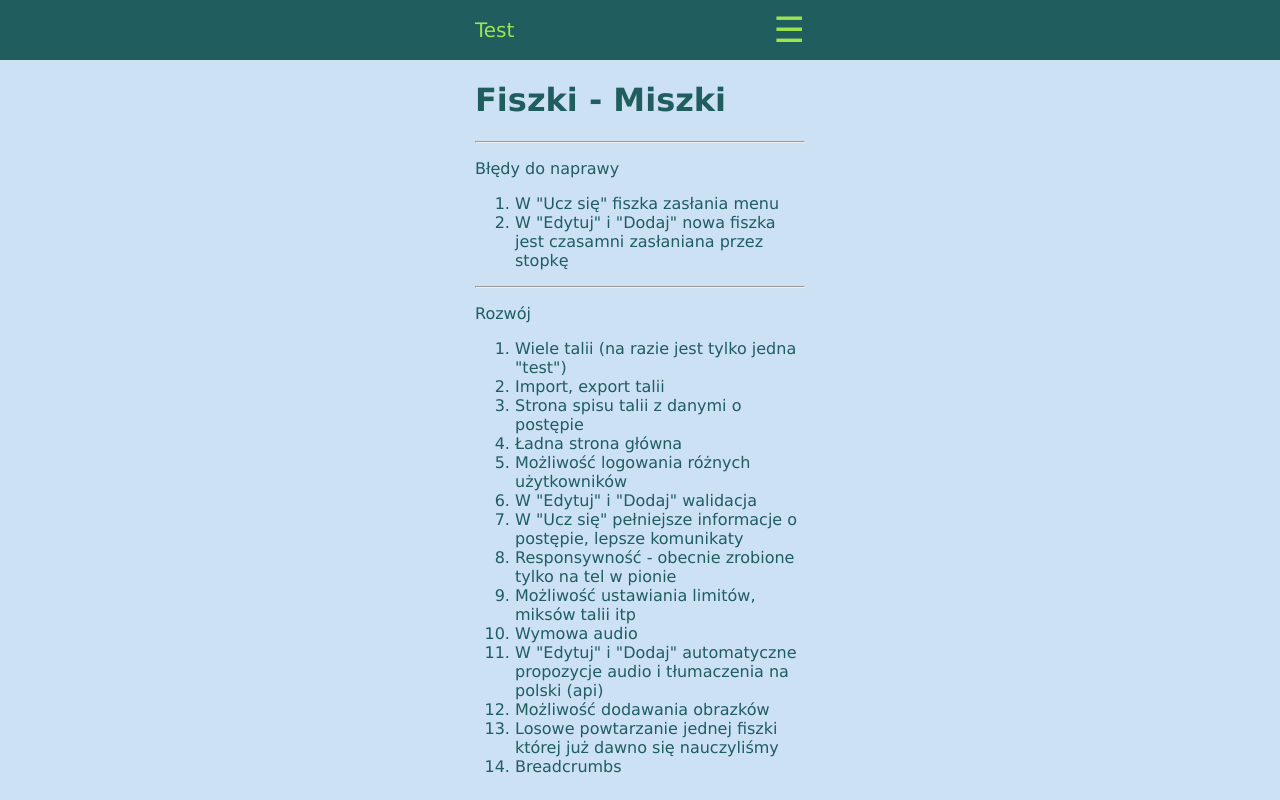
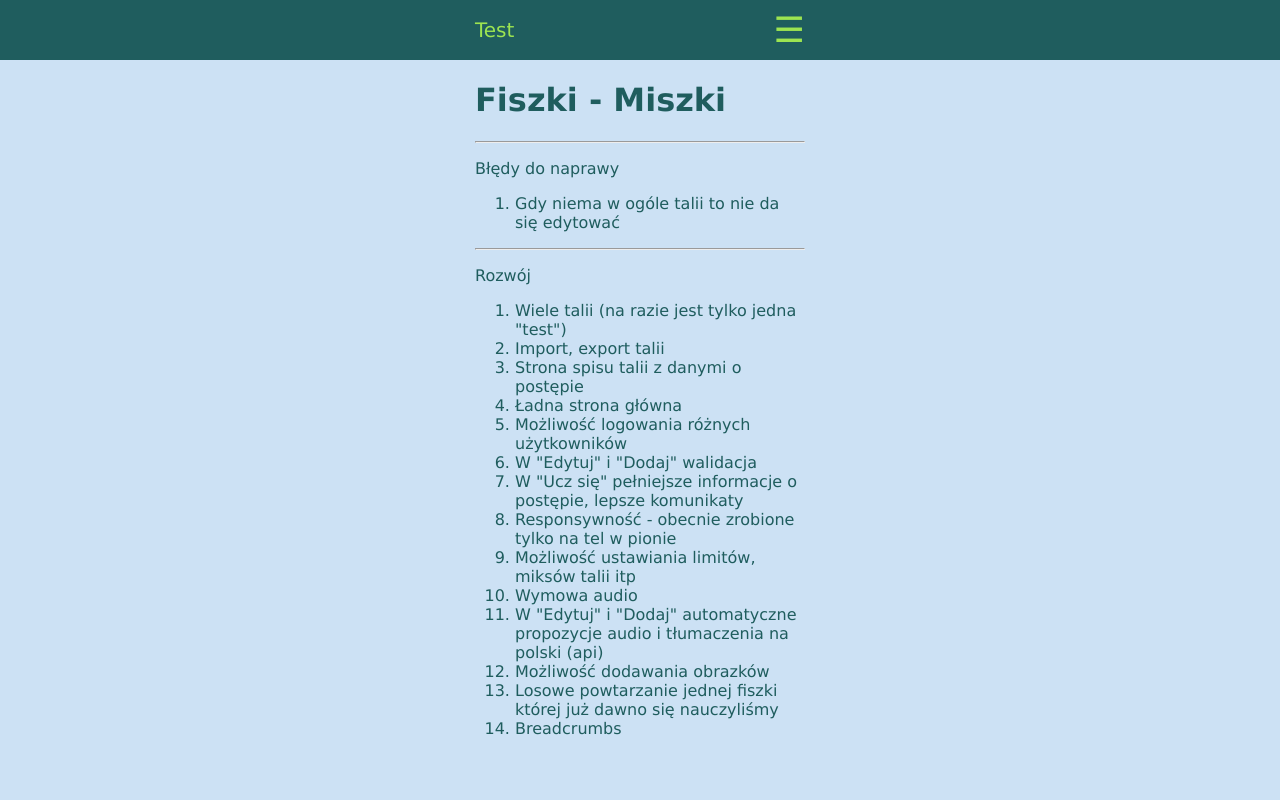
Before and after one commit to kubaadamczyklogin/FiszkiMiszki, a React (Create React App) app: page / in a window 1280 px wide. Built offline with nearby package versions, Linux system fonts and the light colour scheme.

Commit message:
poprawka menu i home

```diff
--- a/src/components/Home.js
+++ b/src/components/Home.js
@@ -1,9 +1,6 @@
 export default function Home(props) {
   const { user } = props;
-  const errors = [
-    'W "Ucz się" fiszka zasłania menu',
-    'W "Edytuj" i "Dodaj" nowa fiszka jest czasamni zasłaniana przez stopkę',
-  ];
+  const errors = ["Gdy niema w ogóle talii to nie da się edytować"];
   const toDo = [
     'Wiele talii (na razie jest tylko jedna "test")',
     "Import, export talii",
--- a/src/components/Menu.js
+++ b/src/components/Menu.js
@@ -44,14 +44,14 @@ function MenuList(props) {
         >
           Edytuj talię
         </div>
-        <div
+        {/*<div
           onClick={() => {
             props.choosePage("add");
           }}
         >
           Dodaj talię
         </div>
-        {/* <div
+         <div
           onClick={() => {
             props.choosePage("set");
           }}
```
